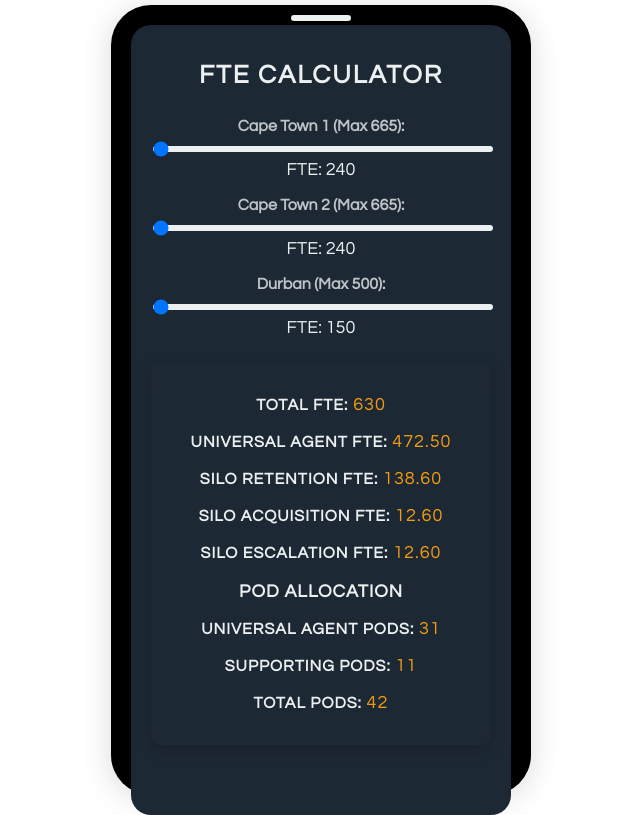
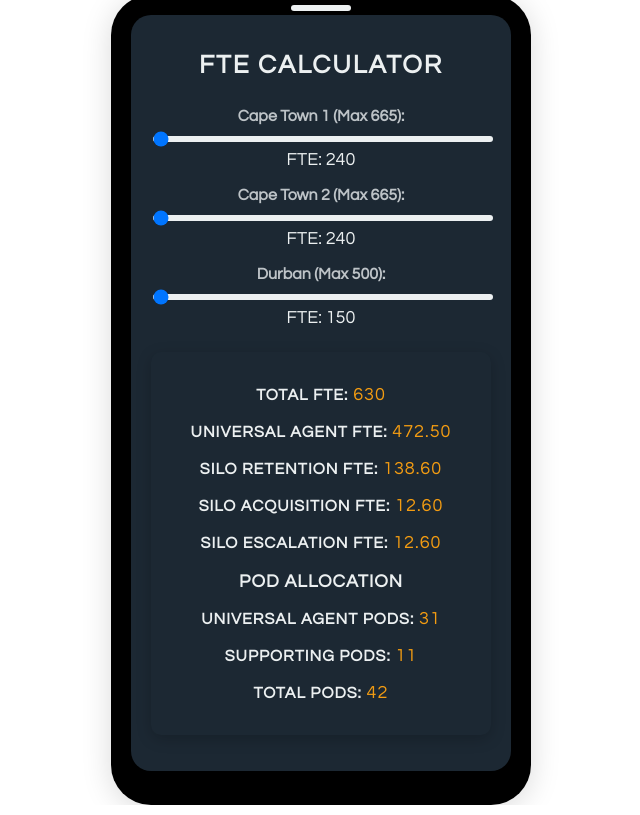
Before and after one commit to jamesmcarthur115555/ttfte, a plain HTML site: page index.html in a window 1280 px wide. Shown: the whole page, without its empty margins (319-959 px from the left). Drawn offline with Linux system fonts and the light colour scheme.

Commit message:
Add files via upload

```diff
--- a/index.html
+++ b/index.html
@@ -19,7 +19,7 @@
         .phone-shape {
             background-color: #000000;
             width: 380px;
-            height: 750px;
+            height: 770px;
             border-radius: 40px;
             box-shadow: 0 4px 30px rgba(0, 0, 0, 0.15);
             padding: 20px;
@@ -41,8 +41,8 @@
             text-align: center;
             background-color: #1c2833;
             border-radius: 20px;
-            height: 100%;
-            overflow-y: auto;
+            height: 93%;
+            overflow-y: none;
         }
         h1 {
             color: #ecf0f1;
@@ -119,6 +119,31 @@
         .btn:hover {
             background-color: #e67e22;
         }
+        /* For Chrome, Edge, and Safari */
+::-webkit-scrollbar {
+  width: 6px;
+  height: 6px;
+}
+
+::-webkit-scrollbar-track {
+  background: transparent;
+}
+
+::-webkit-scrollbar-thumb {
+  background-color: #999;
+  border-radius: 3px;
+}
+
+::-webkit-scrollbar-thumb:hover {
+  background-color: #777;
+}
+
+/* For Firefox */
+* {
+  scrollbar-width: thin;
+  scrollbar-color: #999 transparent;
+}
+
     </style>
     <script>
         function calculateFTE() {
@@ -135,6 +160,10 @@
             let totalPODs = Math.floor(totalFTE / 15);
             let universalAgentPODs = Math.floor(universalAgentsFTE / 15);
             let supportingPODs = totalPODs - universalAgentPODs;
+
+            capeTown1Value.innerHTML = capeTown1 ;
+             capeTown2Value.innerHTML = capeTown2 ;
+              durbanValue.innerHTML = durban ;
 
             // Display values
             document.getElementById("fteValue").innerText = totalFTE;
```
